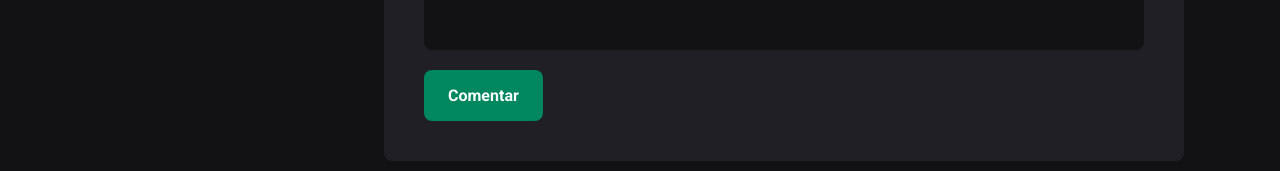
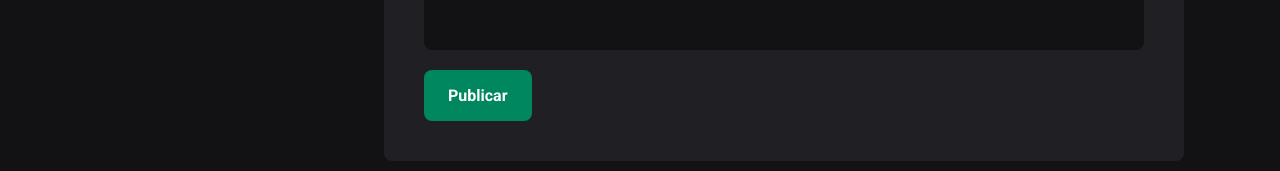
Before and after one commit to lucasalvesb/figma-mirror, a React (Vite) app: page / in a window 1280 px wide. Shown: the part 457-628 px from the top of the page. Built offline with nearby package versions, Linux system fonts and the light colour scheme; a web font is replaced by a local one.

Commit message:
adjustments to application

```diff
--- a/src/components/Post.jsx
+++ b/src/components/Post.jsx
@@ -44,7 +44,7 @@ export function Post() {
         <textarea
           placeholder="Deixe um comentário"
         />
-        <button type="submit">Comentar</button>
+        <button type="submit">Publicar</button>
       </form>
     </article>
   )
--- a/src/components/Post.module.css
+++ b/src/components/Post.module.css
@@ -91,7 +91,8 @@
   margin-top: 1rem;
 }
 
-.commentForm button[type=submit] {
+
+.commentForm button[type='submit'] {
   padding: 1rem 1.5rem;
   margin-top: 1rem;
   border-radius: 8px;
@@ -104,6 +105,6 @@
   transition: background-color 0.1s;
 }
 
-.commentForm button[type=submit]:hover {
+.commentForm button[type='submit']:hover {
   background: var(--green-300);
 }
--- a/src/global.css
+++ b/src/global.css
@@ -24,6 +24,11 @@ body {
   --green-500: #00875f;
 }
 
+:focus {
+  outline: transparent;
+  box-shadow: 0 0 0 2px var(--green-500);
+}
+
 body, input, textarea, button {
   font-family: 'Roboto', sans-serif;
   font-weight: 400;
```
